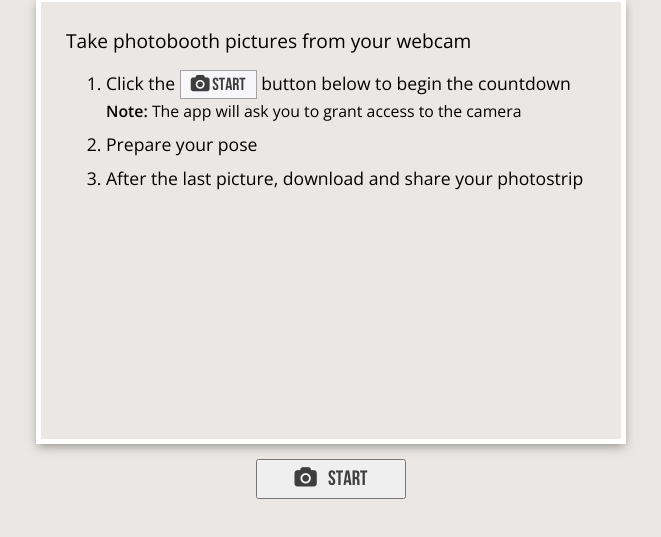
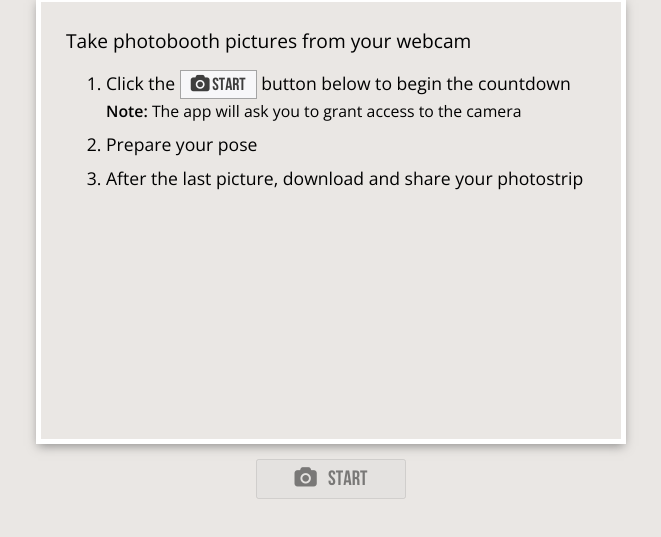
Before and after one commit to deawx/photobooth, a plain HTML site: page index.html in a window 1280 px wide. Both pictures are taken after a click on the button "START". Shown: the part 95-632 px from the top of the page, without its empty margins (224-885 px from the left). Drawn offline with nearby package versions, Linux system fonts and the light colour scheme.

Commit message:
Disable button

```diff
--- a/css/main.css
+++ b/css/main.css
@@ -63,7 +63,6 @@ header h1 {
           box-shadow: 0 4px 10px -2px rgba(80,80,80,0.6);
 }
 
-
 /* Photobooth button */
 
 button#start {
@@ -82,6 +81,11 @@ button#start i {
   margin-right: 8px;
 }
 
+button.disabled {
+  cursor: default;
+  filter: alpha(opacity=0.65);
+  opacity: 0.65;
+}
 
 /* Blank screen */
 
--- /dev/null
+++ b/js/main.js
@@ -0,0 +1,3 @@
+$('#start').click(function() {
+  $('button').prop('disabled', true).attr('class', 'disabled');
+});
```
